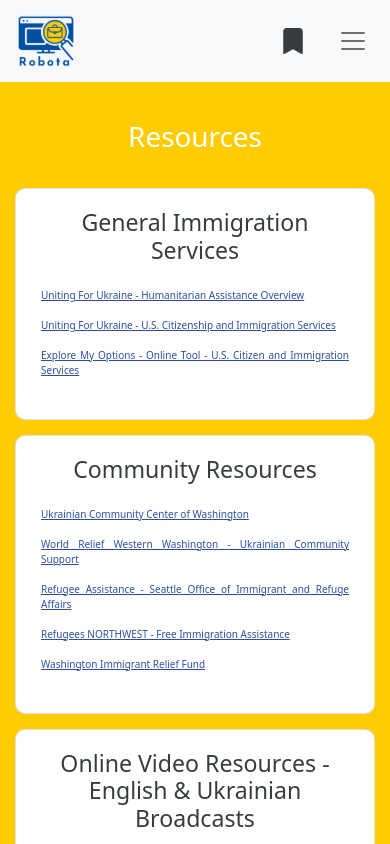
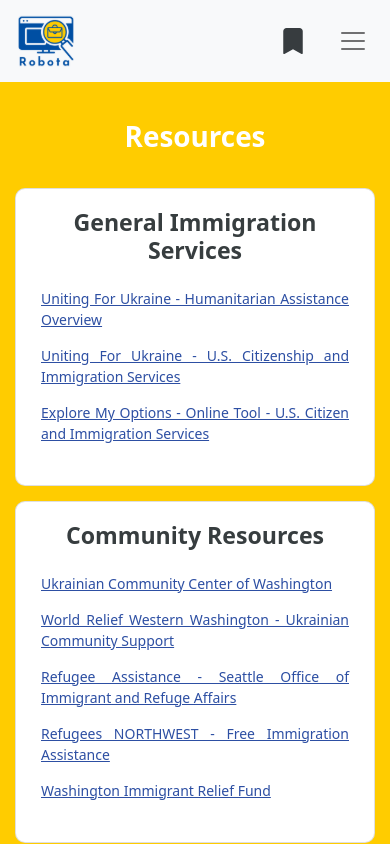
Before and after one commit to GA-Hackathon-Ukraine/Front-End, a React (Create React App) app: page /resources in a window 390 px wide. Shown: the top 844 px of the page. Built offline with nearby package versions, Linux system fonts and the light colour scheme.

Commit message:
landing page swipe section

```diff
--- a/src/components/ListCareers/ListCareers.styles.css
+++ b/src/components/ListCareers/ListCareers.styles.css
@@ -26,6 +26,5 @@
 }
 
 .icons-search-indstry {
-  width: 110px;
-  padding: 5px;
+  width: 120px;
 }
--- a/src/components/SwipeSection/SwipeSection.jsx
+++ b/src/components/SwipeSection/SwipeSection.jsx
@@ -84,12 +84,12 @@
         </div>
 
         </ReactSwipe>
-        <div className='slide-to-see-more-wrapper'>
+        {/* <div className='slide-to-see-more-wrapper'>
           <div className='slide-to-see-more'><h5 className='swipe-right-section'>Swipe</h5><img src={arrowRight}/></div>
-        </div>
+        </div> */}
       <div className='swipesection-btn-wrapper'>
-        <button onClick={() => reactSwipeEl.prev()}>Previous</button>
-        <button onClick={() => reactSwipeEl.next()}>Next</button>
+        <button className="swipey" onClick={() => reactSwipeEl.prev()}>←</button>
+        <button className="swipey" onClick={() => reactSwipeEl.next()}>→</button>
       </div>
       </div>
     </div>
--- a/src/components/SwipeSection/SwipeSection.styles.css
+++ b/src/components/SwipeSection/SwipeSection.styles.css
@@ -31,7 +31,7 @@
 
 .swipesection-btn-wrapper {
   display: flex;
-  justify-content: center;
+  justify-content: space-around;
   /* display: none; */
 }
 
@@ -144,3 +144,15 @@
   font-weight: 500;
   color: #4691e0;
 }
+
+.swipey {
+  background-color: #0050a3;
+  color: white;
+  font-size: 20px;
+  font-family: Inter;
+  border-radius: 12px;
+  border: none;
+  display: flex;
+  justify-content: space-between;
+  padding: 10px;
+}
--- a/src/pages/Resources/Resources.styles.css
+++ b/src/pages/Resources/Resources.styles.css
@@ -1,21 +1,24 @@
 @media only screen and (max-width: 700px) {
-
   div.mainContainer {
-    background-image: #FFCC00;
+    background-image: #ffcc00;
   }
 
   div.resourcesPage {
     padding-top: 100px;
-    background-color: #FFCC00;
+    background-color: #ffcc00;
     color: white;
     text-align: center;
   }
 
-  div.card{
+  div.card {
     padding: 15px;
     background-color: white;
-    margin:15px;
+    margin: 15px;
     border-radius: 10px;
+  }
+
+  .card-text {
+    font-weight: bold;
   }
 
   h1 {
@@ -23,20 +26,21 @@
     padding-left: 25px;
     padding-right: 25px;
     padding-bottom: 20px;
+    font-weight: bold;
   }
 
   h2 {
     padding: 5px;
-    color: #373D3F;
+    color: #373d3f;
   }
 
   h3 {
     padding: 5px;
-    color: #373D3F;
+    color: #373d3f;
   }
 
   p {
-    color: #2D4FA3;
+    color: #2d4fa3;
     padding-bottom: 10px;
     font-size: 10px;
     text-align: justify;
@@ -45,11 +49,12 @@
   }
 
   a:link {
-    color: #2D4FA3;
+    color: #2d4fa3;
+    font-size: 14px;
   }
 
   a:visited {
-    color: #373D3F;
+    color: #373d3f;
   }
 
   a:hover {
@@ -57,14 +62,13 @@
   }
 
   a:active {
-    color: #FFCC00;
+    color: #ffcc00;
   }
 }
 
 @media only screen and (min-width: 700px) {
-
   div.resourcesPage {
-    background-color: #FFCC00;
+    background-color: #ffcc00;
     color: white;
     text-align: center;
   }
@@ -76,10 +80,10 @@
     width: 30;
   }
 
-  div.card{
+  div.card {
     padding: 15px;
     background-color: white;
-    margin:15px;
+    margin: 15px;
     border-radius: 10px;
   }
 
@@ -91,16 +95,16 @@
 
   h2 {
     padding: 5px;
-    color: #373D3F;
+    color: #373d3f;
   }
 
   h3 {
     padding: 5px;
-    color: #373D3F;
+    color: #373d3f;
   }
 
   p {
-    color: #2D4FA3;
+    color: #2d4fa3;
     padding-bottom: 10px;
     font-size: 10px;
     text-align: justify;
@@ -108,11 +112,11 @@
   }
 
   a:link {
-    color: #2D4FA3;
+    color: #2d4fa3;
   }
 
   a:visited {
-    color: #373D3F;
+    color: #373d3f;
   }
 
   a:hover {
@@ -120,7 +124,6 @@
   }
 
   a:active {
-    color: #FFCC00;
+    color: #ffcc00;
   }
-
 }
```
